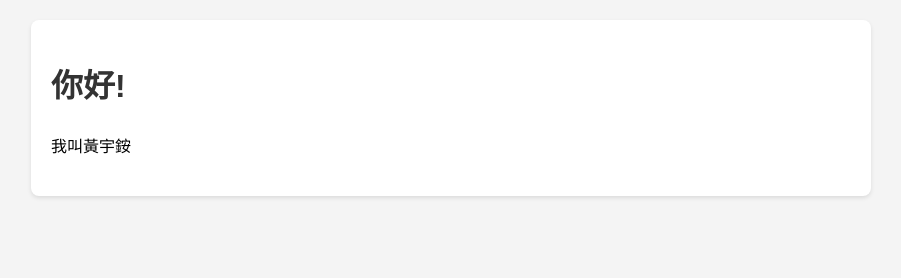
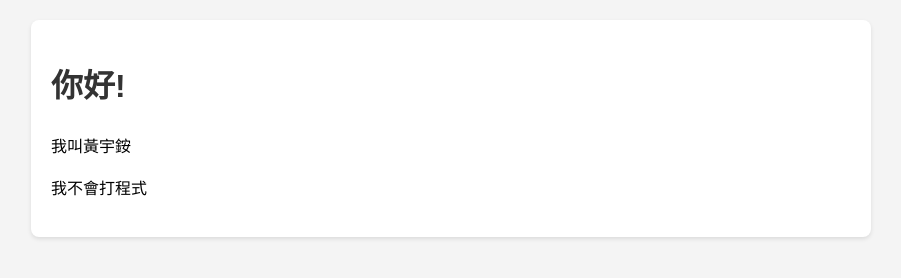
Before and after one commit to waterouo0927/webside-test, a plain HTML site: page index.html in a window 1280 px wide. Shown: the whole page, without its empty margins (189-1090 px from the left). Drawn offline with Linux system fonts and the light colour scheme.

```diff
--- a/index.html
+++ b/index.html
@@ -34,7 +34,7 @@
         </header>
         <section>
             <p>我叫黃宇銨</p>
-            <!-- Add more content here -->
+            <p>我不會打程式</p>
         </section>
     </main>
 </body>
```
